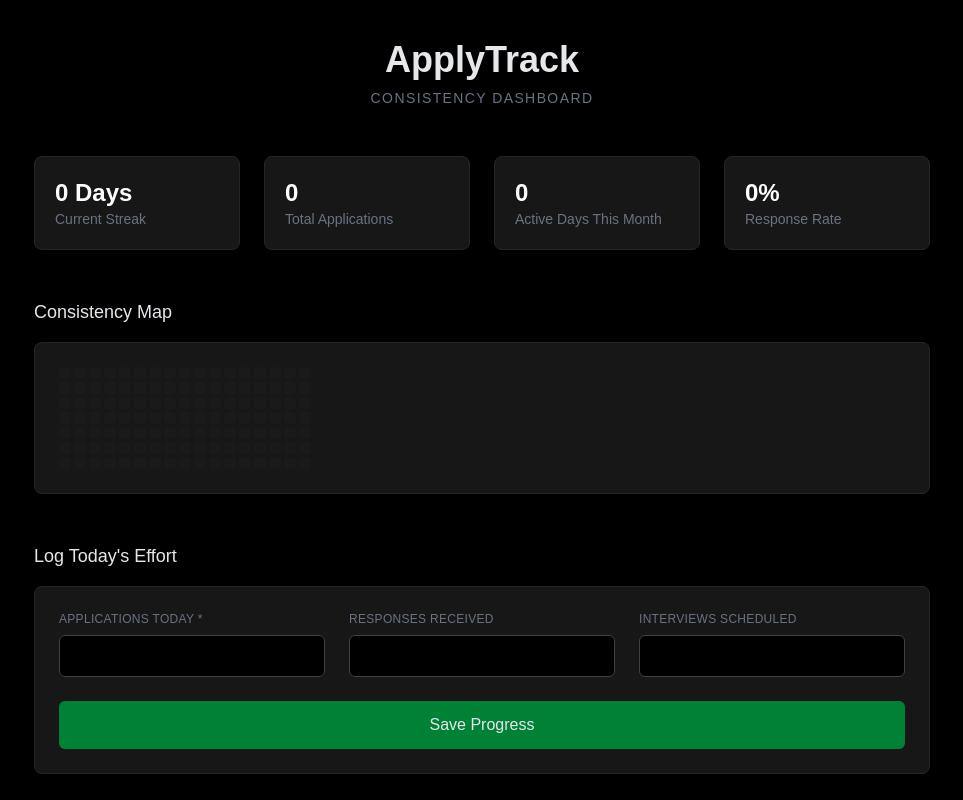
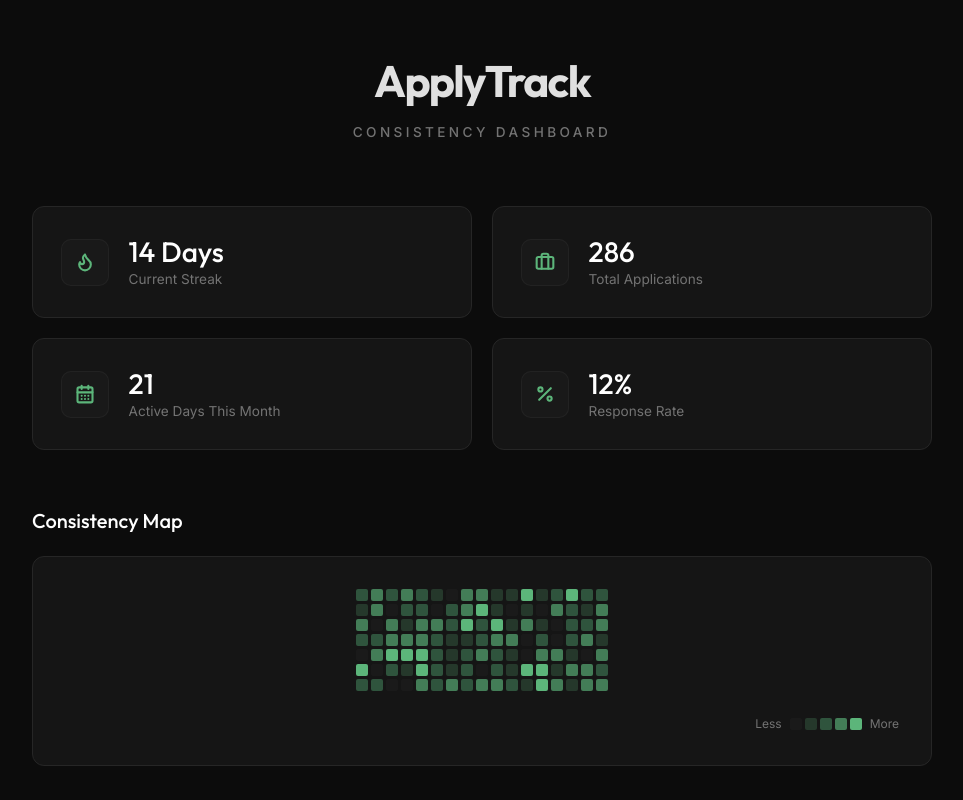
Before and after one commit to lokeshramchand-ctrl/apply, a Next.js app: page / in a window 1280 px wide. Shown: the top 800 px of the page, without its empty margins (158-1121 px from the left). Built offline with nearby package versions, Linux system fonts and the light colour scheme; no server answers; the database is empty.

Commit message:
feat(apply): refactor ApplyTrack component to use mock data and improve UI with animations

```diff
--- a/app/page.tsx
+++ b/app/page.tsx
@@ -1,188 +1,411 @@
-import { prisma } from "@/lib/prisma";
-import { logApplication } from "./actions/logApplication";
-import type { ApplicationDay } from "@prisma/client";
+'use client';
 
-function getHeatmapColor(count: number): string {
-  if (count === 0) return "#1a1a1a";
-  if (count <= 2) return "#25382b";
-  if (count <= 4) return "#2f543d";
-  if (count <= 6) return "#437d57";
-  return "#5cb57a";
-}
+import React, { useState, useEffect } from 'react';
+import { motion } from 'framer-motion';
+import { Flame, Briefcase, CalendarDays, Percent, Send } from 'lucide-react';
 
-export default async function ApplyTrack() {
-  const data: ApplicationDay[] = await prisma.applicationDay.findMany({
-    orderBy: { date: "asc" },
-  });
+// --- MOCK DATA ---
+const generateHeatmapData = () => {
+  return Array.from({ length: 119 }, (_, i) => ({ // 17 weeks
+    id: i,
+    count: Math.floor(Math.random() * 8),
+  }));
+};
 
-  // ---- Build Fast Lookup Map (O(1) access) ----
-  const dataMap = new Map<string, ApplicationDay>();
-  data.forEach((entry) => {
-    dataMap.set(entry.date.toDateString(), entry);
-  });
+export default function ApplyTrack() {
+  const [heatmapData, setHeatmapData] = useState<{id: number, count: number}[]>([]);
+  const [mounted, setMounted] = useState(false);
 
-  // ---- Stats ----
-  const totalApplications = data.reduce(
-    (sum: number, d: ApplicationDay) => sum + d.count,
-    0
-  );
+  useEffect(() => {
+    setHeatmapData(generateHeatmapData());
+    setMounted(true);
+  }, []);
 
-  const totalResponses = data.reduce(
-    (sum: number, d: ApplicationDay) => sum + d.responses,
-    0
-  );
+  // --- ANIMATION VARIANTS ---
+  const containerVariants = {
+    hidden: { opacity: 0 },
+    show: {
+      opacity: 1,
+      transition: { staggerChildren: 0.08, delayChildren: 0.1 },
+    },
+  };
 
-  const responseRate =
-    totalApplications > 0
-      ? ((totalResponses / totalApplications) * 100).toFixed(1)
-      : "0";
+  const itemVariants = {
+    hidden: { opacity: 0, y: 15 },
+    show: {
+      opacity: 1,
+      y: 0,
+      transition: { type: "spring" as const, stiffness: 260, damping: 30 }
+    },
+  };
 
-  const now = new Date();
+  const getHeatmapColor = (count: number) => {
+    if (count === 0) return 'var(--color-level-0)';
+    if (count <= 2) return 'var(--color-level-1)';
+    if (count <= 4) return 'var(--color-level-2)';
+    if (count <= 6) return 'var(--color-level-3)';
+    return 'var(--color-level-4)';
+  };
 
-  const activeDaysThisMonth = data.filter(
-    (d: ApplicationDay) =>
-      d.date.getMonth() === now.getMonth() &&
-      d.date.getFullYear() === now.getFullYear()
-  ).length;
-
-  // ---- Correct Streak Logic ----
-  let currentStreak = 0;
-  let streakDate = new Date();
-  streakDate.setHours(0, 0, 0, 0);
-
-  while (true) {
-    const key = streakDate.toDateString();
-    const entry = dataMap.get(key);
-
-    if (entry && entry.count > 0) {
-      currentStreak++;
-      streakDate.setDate(streakDate.getDate() - 1);
-    } else {
-      break;
-    }
-  }
-
-  // ---- Heatmap (Last 119 Days / 17 Weeks) ----
-  const daysToShow = 119;
-  const today = new Date();
-  today.setHours(0, 0, 0, 0);
-
-  const heatmapData = Array.from({ length: daysToShow }, (_, i) => {
-    const date = new Date(today);
-    date.setDate(today.getDate() - (daysToShow - 1 - i));
-
-    const entry = dataMap.get(date.toDateString());
-
-    return {
-      id: i,
-      count: entry?.count ?? 0,
-    };
-  });
+  if (!mounted) return null;
 
   return (
-    <div className="min-h-screen bg-black text-gray-200 p-10 flex justify-center">
-      <div className="w-full max-w-4xl space-y-12">
+    <div className="dashboard-container">
+      {/* INJECTED VANILLA CSS */}
+      <style dangerouslySetInnerHTML={{ __html: `
+        @import url('https://fonts.googleapis.com/css2?family=Inter:wght@400;500;600&family=Outfit:wght@400;500;700&display=swap');
 
-        {/* Header */}
-        <div className="text-center space-y-2">
-          <h1 className="text-4xl font-semibold">ApplyTrack</h1>
-          <p className="text-sm tracking-widest text-gray-500 uppercase">
-            Consistency Dashboard
-          </p>
-        </div>
+        :root {
+          /* Matte & Muted Base Colors */
+          --bg-main: #0c0c0c;
+          --bg-card: #151515;
+          --border-color: #262626;
+          --text-main: #e0e0e0;
+          --text-muted: #737373;
+          --accent-glow: rgba(67, 118, 84, 0.1);
 
-        {/* Stats */}
-        <div className="grid grid-cols-2 gap-6 md:grid-cols-4">
-          <StatCard label="Current Streak" value={`${currentStreak} Days`} />
-          <StatCard label="Total Applications" value={totalApplications} />
-          <StatCard label="Active Days This Month" value={activeDaysThisMonth} />
-          <StatCard label="Response Rate" value={`${responseRate}%`} />
-        </div>
+          /* Refined Sage / Moss Greens */
+          --color-level-0: #1a1a1a;
+          --color-level-1: #25382b;
+          --color-level-2: #2f543d;
+          --color-level-3: #437d57;
+          --color-level-4: #5cb57a;
+        }
 
-        {/* Heatmap */}
-        <div className="space-y-4">
-          <h2 className="text-lg font-medium">Consistency Map</h2>
+        * {
+          box-sizing: border-box;
+          margin: 0;
+          padding: 0;
+          font-family: 'Inter', sans-serif;
+        }
 
-          <div className="bg-neutral-900 border border-neutral-800 p-6 rounded-lg overflow-x-auto">
-            <div className="grid grid-rows-7 grid-flow-col gap-[3px] w-max">
-              {heatmapData.map((day) => (
-                <div
-                  key={day.id}
-                  className="w-3 h-3 rounded-sm"
-                  style={{ backgroundColor: getHeatmapColor(day.count) }}
-                  title={`${day.count} applications`}
-                />
-              ))}
+        .dashboard-container {
+          min-height: 100vh;
+          background-color: var(--bg-main);
+          color: var(--text-main);
+          padding: 3rem 2rem;
+          display: flex;
+          flex-direction: column;
+          align-items: center;
+          selection: background: var(--color-level-3);
+        }
+
+        .content-wrapper {
+          max-width: 900px;
+          width: 100%;
+          display: flex;
+          flex-direction: column;
+          gap: 3.5rem;
+        }
+
+        /* HEADER SECTION */
+        .header {
+          text-align: center;
+          margin-bottom: 0.5rem;
+        }
+        .header-title {
+          font-family: 'Outfit', sans-serif;
+          font-size: 2.75rem;
+          font-weight: 700;
+          letter-spacing: -0.04em;
+          color: var(--text-main);
+        }
+        .header-subtitle {
+          font-size: 0.85rem;
+          color: var(--text-muted);
+          text-transform: uppercase;
+          letter-spacing: 0.25em;
+          margin-top: 0.5rem;
+          font-weight: 500;
+        }
+
+        /* STATS SECTION */
+        .stats-grid {
+          display: grid;
+          grid-template-columns: repeat(2, 1fr);
+          gap: 1.25rem;
+        }
+        @media (max-width: 600px) {
+          .stats-grid { grid-template-columns: 1fr; }
+        }
+        .stat-card {
+          background-color: var(--bg-card);
+          border: 1px solid var(--border-color);
+          border-radius: 12px;
+          padding: 1.75rem;
+          display: flex;
+          align-items: center;
+          gap: 1.25rem;
+          transition: all 0.4s cubic-bezier(0.16, 1, 0.3, 1);
+        }
+        .stat-card:hover {
+          border-color: #333333;
+          box-shadow: 0 10px 40px var(--accent-glow);
+          transform: translateY(-3px);
+        }
+        .stat-icon {
+          padding: 0.8rem;
+          background: rgba(255, 255, 255, 0.02);
+          border: 1px solid rgba(255, 255, 255, 0.04);
+          border-radius: 10px;
+          color: var(--color-level-4);
+        }
+        .stat-info {
+          display: flex;
+          flex-direction: column;
+        }
+        .stat-value {
+          font-family: 'Outfit', sans-serif;
+          font-size: 1.75rem;
+          font-weight: 500;
+          color: #ffffff;
+          line-height: 1.2;
+        }
+        .stat-label {
+          font-size: 0.85rem;
+          color: var(--text-muted);
+          font-weight: 400;
+        }
+
+        /* HEATMAP SECTION */
+        .heatmap-header {
+          display: flex;
+          justify-content: space-between;
+          align-items: flex-end;
+          margin-bottom: 1.25rem;
+        }
+        .section-title {
+          font-family: 'Outfit', sans-serif;
+          font-size: 1.25rem;
+          font-weight: 500;
+          color: #ffffff;
+        }
+        .heatmap-container {
+          background-color: var(--bg-card);
+          border: 1px solid var(--border-color);
+          border-radius: 12px;
+          padding: 2rem;
+          display: flex;
+          flex-direction: column;
+          align-items: center;
+        }
+        .heatmap-scroll-wrapper {
+          width: 100%;
+          overflow-x: auto;
+          scrollbar-width: none; /* Firefox */
+          -ms-overflow-style: none; /* IE/Edge */
+        }
+        .heatmap-scroll-wrapper::-webkit-scrollbar {
+          display: none; /* Chrome/Safari */
+        }
+        .heatmap-grid {
+          display: grid;
+          grid-template-rows: repeat(7, 1fr);
+          grid-auto-flow: column;
+          gap: 3px; /* Dense, tight matrix */
+          width: max-content;
+          margin: 0 auto;
+        }
+        .heatmap-cell {
+          width: 12px;
+          height: 12px;
+          border-radius: 2px;
+          cursor: pointer;
+          transition: transform 0.15s ease, box-shadow 0.15s ease, border-radius 0.15s ease;
+        }
+        .heatmap-cell:hover {
+          transform: translateY(-2px) scale(1.15);
+          border-radius: 3px;
+          box-shadow: 0 4px 12px rgba(92, 181, 122, 0.3);
+          z-index: 10;
+        }
+        .heatmap-legend {
+          display: flex;
+          align-items: center;
+          gap: 0.5rem;
+          margin-top: 1.5rem;
+          font-size: 0.75rem;
+          color: var(--text-muted);
+          align-self: flex-end;
+        }
+        .legend-squares {
+          display: flex;
+          gap: 3px;
+        }
+        .legend-cell {
+          width: 12px;
+          height: 12px;
+          border-radius: 2px;
+        }
+
+        /* LOG FORM SECTION */
+        .log-form-card {
+          background-color: var(--bg-card);
+          border: 1px solid var(--border-color);
+          border-radius: 12px;
+          padding: 2rem;
+        }
+        .form-grid {
+          display: grid;
+          grid-template-columns: repeat(3, 1fr);
+          gap: 1.5rem;
+        }
+        @media (max-width: 768px) {
+          .form-grid { grid-template-columns: 1fr; }
+        }
+        .input-group {
+          display: flex;
+          flex-direction: column;
+          gap: 0.5rem;
+        }
+        .input-label {
+          font-size: 0.75rem;
+          color: var(--text-muted);
+          font-weight: 500;
+          text-transform: uppercase;
+          letter-spacing: 0.05em;
+        }
+        .custom-input {
+          background-color: var(--bg-main);
+          border: 1px solid var(--border-color);
+          color: var(--text-main);
+          padding: 0.85rem 1rem;
+          border-radius: 8px;
+          font-size: 0.95rem;
+          outline: none;
+          transition: all 0.2s ease;
+        }
+        .custom-input::placeholder {
+          color: #404040;
+        }
+        .custom-input:focus {
+          border-color: var(--color-level-3);
+          box-shadow: 0 0 0 1px var(--color-level-3);
+        }
+        .submit-btn {
+          margin-top: 2rem;
+          width: 100%;
+          background: var(--color-level-3);
+          color: #ffffff;
+          border: 1px solid rgba(255, 255, 255, 0.1);
+          padding: 1rem;
+          border-radius: 8px;
+          font-weight: 500;
+          font-size: 0.95rem;
+          cursor: pointer;
+          display: flex;
+          align-items: center;
+          justify-content: center;
+          gap: 0.5rem;
+          transition: all 0.2s ease;
+        }
+        .submit-btn:hover {
+          background: var(--color-level-4);
+        }
+        .submit-btn:active {
+          transform: scale(0.99);
+        }
+      `}} />
+
+      <motion.div
+        className="content-wrapper"
+        variants={containerVariants}
+        initial="hidden"
+        animate="show"
+      >
+        {/* 1. Header Section */}
+        <motion.header className="header" variants={itemVariants}>
+          <h1 className="header-title">ApplyTrack</h1>
+          <p className="header-subtitle">Consistency Dashboard</p>
+        </motion.header>
+
+        {/* 2. Stats Section */}
+        <motion.section className="stats-grid">
+          {[
+            { label: 'Current Streak', value: '14 Days', icon: <Flame size={20} strokeWidth={2.5} /> },
+            { label: 'Total Applications', value: '286', icon: <Briefcase size={20} strokeWidth={2.5} /> },
+            { label: 'Active Days This Month', value: '21', icon: <CalendarDays size={20} strokeWidth={2.5} /> },
+            { label: 'Response Rate', value: '12%', icon: <Percent size={20} strokeWidth={2.5} /> },
+          ].map((stat, idx) => (
+            <motion.div key={idx} className="stat-card" variants={itemVariants}>
+              <div className="stat-icon">{stat.icon}</div>
+              <div className="stat-info">
+                <span className="stat-value">{stat.value}</span>
+                <span className="stat-label">{stat.label}</span>
+              </div>
+            </motion.div>
+          ))}
+        </motion.section>
+
+        {/* 3. Heatmap Section */}
+        <motion.section variants={itemVariants}>
+          <div className="heatmap-header">
+            <h2 className="section-title">Consistency Map</h2>
+          </div>
+          <div className="heatmap-container">
+            <div className="heatmap-scroll-wrapper">
+              <div className="heatmap-grid">
+                {heatmapData.map((day) => (
+                  <motion.div
+                    key={day.id}
+                    className="heatmap-cell"
+                    style={{ backgroundColor: getHeatmapColor(day.count) }}
+                    title={`${day.count} applications`}
+                    initial={{ opacity: 0, scale: 0.8 }}
+                    animate={{ opacity: 1, scale: 1 }}
+                    transition={{ delay: Math.random() * 0.3, duration: 0.3, ease: "easeOut" }}
+                  />
+                ))}
+              </div>
+            </div>
+
+            {/* Legend */}
+            <div className="heatmap-legend">
+              <span>Less</span>
+              <div className="legend-squares">
+                {[0, 2, 4, 6, 8].map((level, i) => (
+                  <div
+                    key={i}
+                    className="legend-cell"
+                    style={{ backgroundColor: getHeatmapColor(level) }}
+                  />
+                ))}
+              </div>
+              <span>More</span>
             </div>
           </div>
-        </div>
+        </motion.section>
 
-        {/* Log Form */}
-        <div className="space-y-4">
-          <h2 className="text-lg font-medium">Log Today's Effort</h2>
-
-          <form
-            action={logApplication}
-            className="bg-neutral-900 border border-neutral-800 p-6 rounded-lg space-y-6"
-          >
-            <div className="grid grid-cols-1 md:grid-cols-3 gap-6">
-              <InputField name="count" label="Applications Today *" required />
-              <InputField name="responses" label="Responses Received" />
-              <InputField name="interviews" label="Interviews Scheduled" />
+        {/* 4. Log Form Section */}
+        <motion.section variants={itemVariants}>
+          <h2 className="section-title">Log Today's Effort</h2>
+          <div className="log-form-card">
+            <div className="form-grid">
+              <div className="input-group">
+                <label className="input-label">Applications Today *</label>
+                <input type="number" min="0" className="custom-input" placeholder="e.g., 5" />
+              </div>
+              <div className="input-group">
+                <label className="input-label">Responses Received</label>
+                <input type="number" min="0" className="custom-input" placeholder="e.g., 1" />
+              </div>
+              <div className="input-group">
+                <label className="input-label">Interviews Scheduled</label>
+                <input type="number" min="0" className="custom-input" placeholder="e.g., 0" />
+              </div>
             </div>
 
-            <button
-              type="submit"
-              className="w-full bg-green-700 hover:bg-green-600 transition px-4 py-3 rounded-md font-medium"
+            <motion.button
+              className="submit-btn"
+              whileTap={{ scale: 0.98 }}
             >
+              <Send size={16} strokeWidth={2.5} />
               Save Progress
-            </button>
-          </form>
-        </div>
+            </motion.button>
+          </div>
+        </motion.section>
 
-      </div>
+      </motion.div>
     </div>
   );
 }
-
-// ---- Components ----
-
-function StatCard({
-  label,
-  value,
-}: {
-  label: string;
-  value: string | number;
-}) {
-  return (
-    <div className="bg-neutral-900 border border-neutral-800 p-5 rounded-lg">
-      <div className="text-2xl font-semibold text-white">{value}</div>
-      <div className="text-sm text-gray-500">{label}</div>
-    </div>
-  );
-}
-
-function InputField({
-  name,
-  label,
-  required = false,
-}: {
-  name: string;
-  label: string;
-  required?: boolean;
-}) {
-  return (
-    <div className="flex flex-col space-y-2">
-      <label className="text-xs uppercase tracking-wide text-gray-500">
-        {label}
-      </label>
-      <input
-        name={name}
-        type="number"
-        min="0"
-        required={required}
-        className="bg-black border border-neutral-700 rounded-md px-3 py-2 focus:outline-none focus:ring-1 focus:ring-green-600"
-      />
-    </div>
-  );
-}
```
